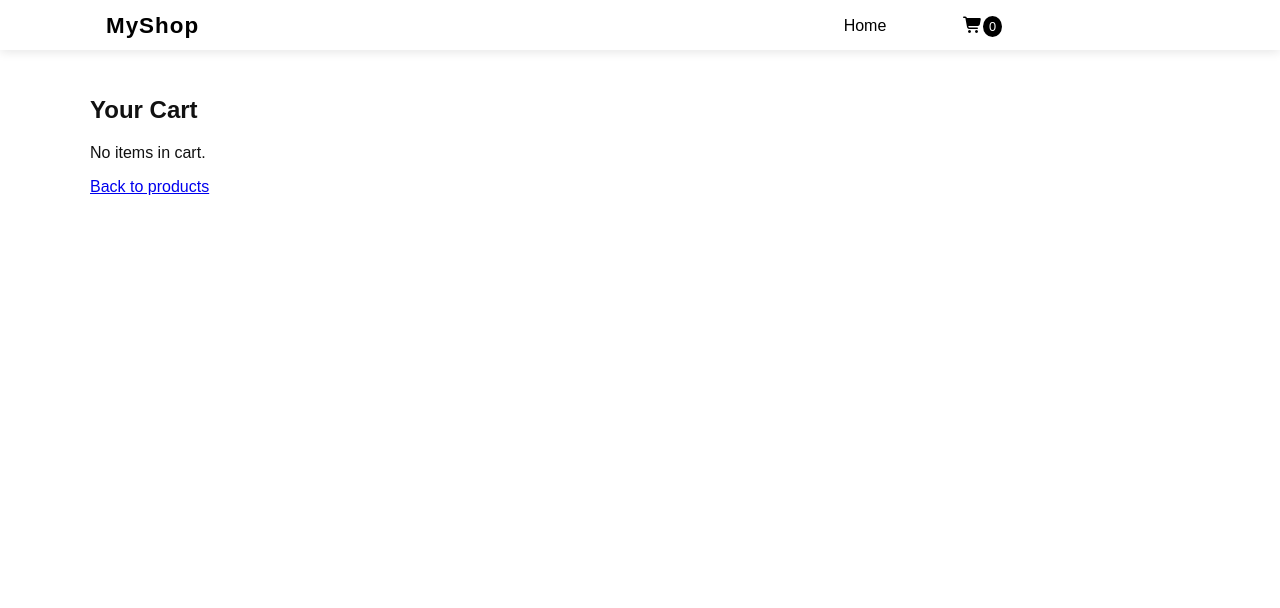
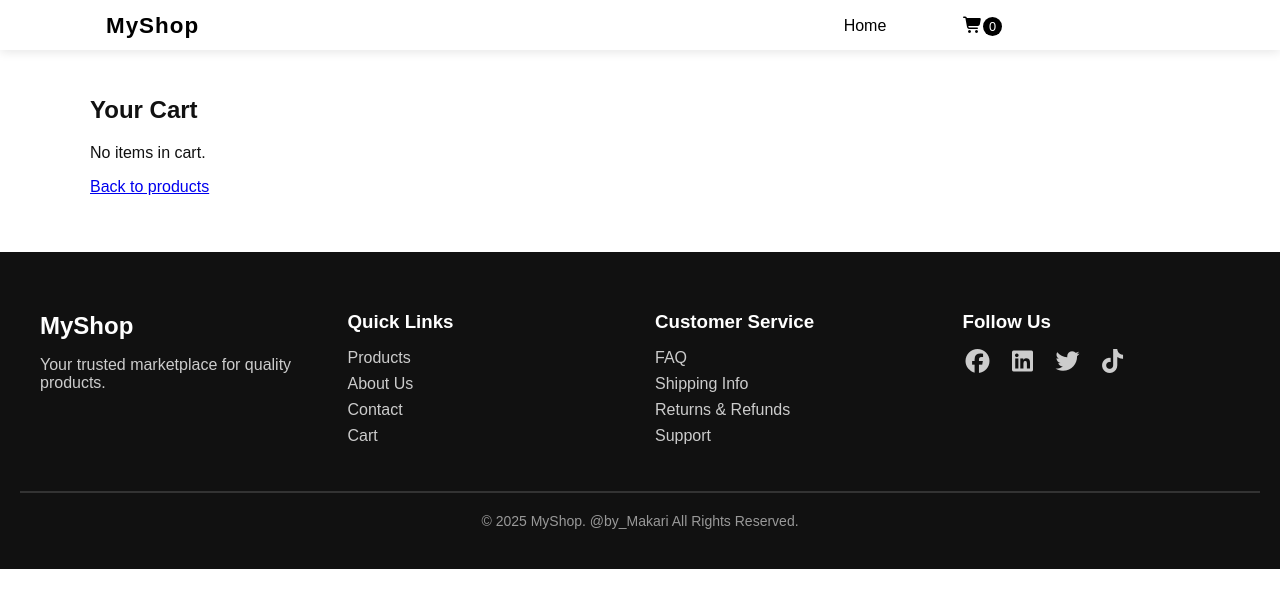
Before and after one commit to collinsmakari/e-commerce-app, a React (Vite) app: page /cart in a window 1280 px wide. Shown: the top 608 px of the page. Built offline with nearby package versions, Linux system fonts and the light colour scheme.

Commit message:
update footer

```diff
--- a/src/App.css
+++ b/src/App.css
@@ -83,7 +83,7 @@ nav a {
   background: black;
   color: #fff;
   font-size: 0.8rem;
-  padding: 3px 6px;
+  padding: 2px 6px;
   border-radius: 50%;
 }
 .home {
@@ -253,3 +253,78 @@ body {
   color: var(--text);
   transition: background 0.3s ease, color 0.3s ease;
 }
+/* FOOTER CSS */
+.footer {
+  background: #111;
+  color: #ccc;
+  padding: 40px 20px;
+  margin-top: 50px;
+}
+
+.footer-container {
+  max-width: 1200px;
+  margin: auto;
+  display: grid;
+  grid-template-columns: repeat(auto-fit, minmax(200px, 1fr));
+  gap: 30px;
+}
+
+.footer-section h2,
+.footer-section h3 {
+  color: white;
+  margin-bottom: 15px;
+}
+
+.footer-logo {
+  font-size: 24px;
+  font-weight: bold;
+}
+
+.footer-section ul {
+  list-style: none;
+  padding: 0;
+}
+.quick-link {
+  text-decoration: none;
+  color: #ccc;
+}
+.quick-link:hover {
+  color: white;
+}
+
+.footer-section ul li {
+  margin-bottom: 8px;
+  cursor: pointer;
+  transition: 0.3s ease;
+}
+
+.footer-section ul li:hover {
+  color: white;
+}
+
+.socials span {
+  display: inline-block;
+  margin-right: 15px;
+  cursor: pointer;
+  transition: 0.3s;
+}
+
+span a {
+  list-style: none;
+  text-decoration: none;
+  color: #ccc;
+  font-size: 1.5rem;
+}
+
+span a:hover {
+  color: white;
+}
+
+.footer-bottom {
+  text-align: center;
+  margin-top: 30px;
+  padding-top: 20px;
+  border-top: 2px solid #333;
+  font-size: 14px;
+  color: #999;
+}
--- a/src/App.jsx
+++ b/src/App.jsx
@@ -7,7 +7,8 @@ import ProductDetails from "./pages/ProductDetails";
 import Cart from "./pages/Cart";
 import { ThemeContext } from "./context/ThemeContext";
 import { useContext, useEffect } from "react";
-import products from "./data/products";
+import ScrollToTop from "./components/ScrollToTop";
+import Footer from "./components/Footer";
 
 function App() {
   const { theme } = useContext(ThemeContext);
@@ -19,6 +20,7 @@ function App() {
 
   return (
     <div className="app">
+      <ScrollToTop />
       <Header />
       <main className="container">
         <Routes>
@@ -27,6 +29,7 @@ function App() {
           <Route path="/cart" element={<Cart />} />
         </Routes>
       </main>
+      <Footer />
     </div>
   );
 }
--- /dev/null
+++ b/src/components/Footer.jsx
@@ -0,0 +1,95 @@
+import React from "react";
+import { Link } from "react-router-dom";
+import "@fortawesome/fontawesome-free";
+
+export default function Footer() {
+  return (
+    <footer className="footer">
+      <div className="footer-container">
+        <div className="footer-section">
+          <h2 className="footer-logo">MyShop</h2>
+          <p>Your trusted marketplace for quality products.</p>
+        </div>
+
+        <div className="footer-section">
+          <h3>Quick Links</h3>
+          <ul className="quick-links">
+            <li>
+              <Link className="quick-link" to="/cart">
+                Products
+              </Link>
+            </li>
+            <li>
+              <Link className="quick-link" to="/cart">
+                About Us
+              </Link>
+            </li>
+            <li>
+              <Link className="quick-link" to="/cart">
+                Contact
+              </Link>
+            </li>
+            <li>
+              <Link className="quick-link" to="/cart">
+                Cart
+              </Link>
+            </li>
+          </ul>
+        </div>
+
+        <div className="footer-section">
+          <h3>Customer Service</h3>
+          <ul>
+            <li>FAQ</li>
+            <li>Shipping Info</li>
+            <li>Returns & Refunds</li>
+            <li>Support</li>
+          </ul>
+        </div>
+
+        <div className="footer-section">
+          <h3>Follow Us</h3>
+          <div className="socials">
+            <span>
+              <a
+                href="https://facebook.com"
+                target="_blank"
+                rel="noopener noreferrer"
+              >
+                <i class="fab fa-facebook"></i>
+              </a>
+            </span>
+            <span>
+              <a
+                href="https://www.linkedin.com/login"
+                target="_blank"
+                rel="noopener noreferrer"
+              >
+                <i class="fab fa-linkedin"></i>
+              </a>
+            </span>
+            <span>
+              <a href="https://x.com" target="_blank" rel="noopener noreferrer">
+                <i class="fab fa-twitter"></i>
+              </a>
+            </span>
+            <span>
+              <a
+                href="https://www.tiktok.com/en/"
+                target="_blank"
+                rel="noopener noreferrer"
+              >
+                <i class="fab fa-tiktok"></i>
+              </a>
+            </span>
+          </div>
+        </div>
+      </div>
+
+      <div className="footer-bottom">
+        &copy; {new Date().getFullYear()} MyShop. @by_Makari All Rights
+        Reserved.
+      </div>
+    </footer>
+  );
+}
--- /dev/null
+++ b/src/components/ScrollToTop.jsx
@@ -0,0 +1,13 @@
+import { useEffect } from "react";
+import { useLocation } from "react-router-dom";
+
+export default function ScrollToTop() {
+  const { pathname } = useLocation();
+
+  useEffect(() => {
+    // Scroll to top whenever the pathname changes
+    window.scrollTo(0, 0);
+  }, [pathname]);
+
+  return null;
+}
```
